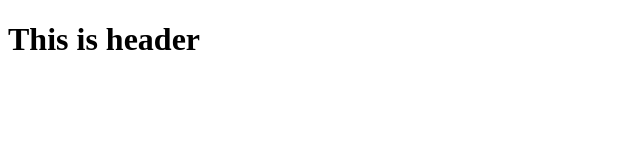
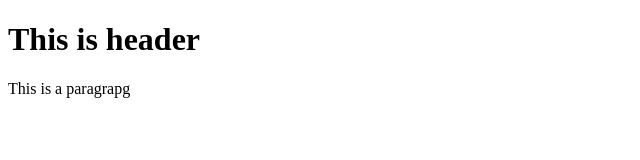
Before and after one commit to zarnabkhan6/gittest, a plain HTML site: page index.html in a window 1280 px wide. Shown: the whole page, without its empty margins (0-640 px from the left). Drawn offline with Linux system fonts and the light colour scheme.

Commit message:
second commit

```diff
--- a/index.html
+++ b/index.html
@@ -7,5 +7,6 @@
 
 <body>
 	<h1>This is header</h1>
+    <p>This is a paragrapg</p>
 </body>
 </html>
```
